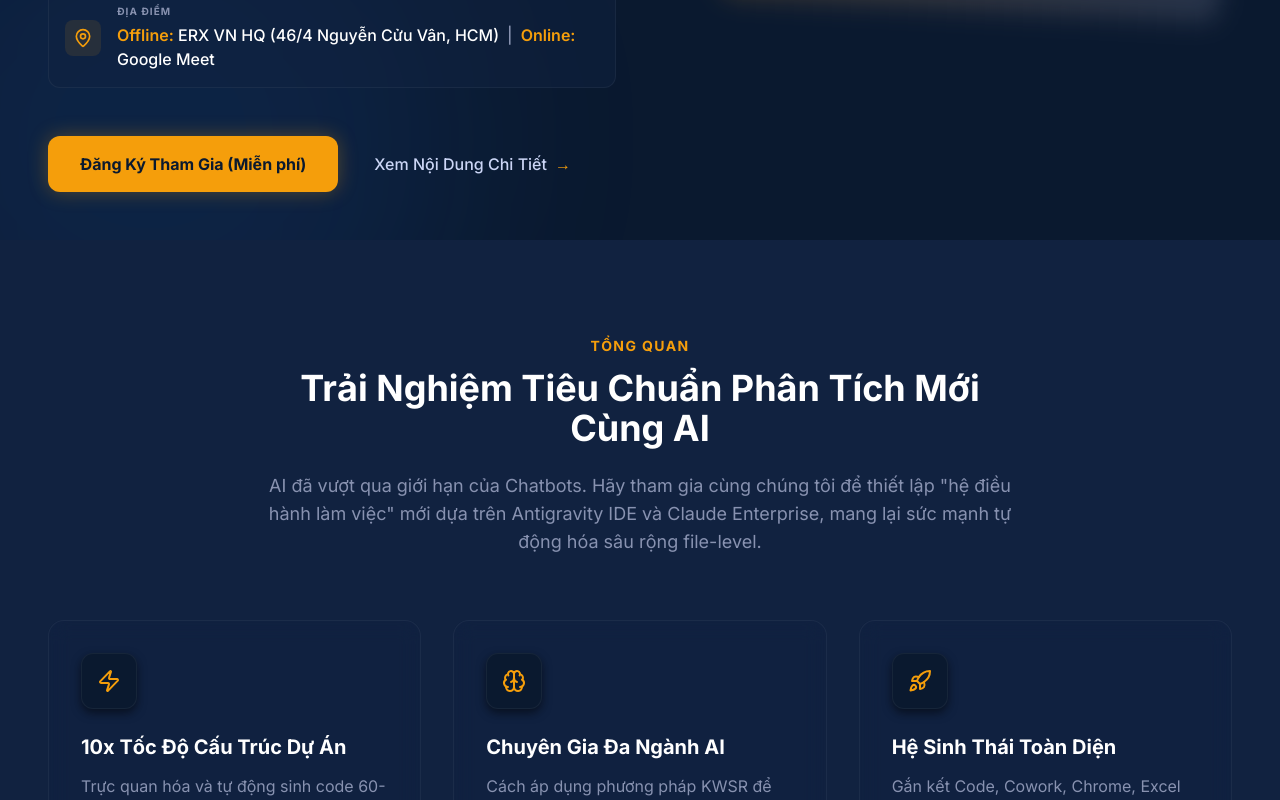
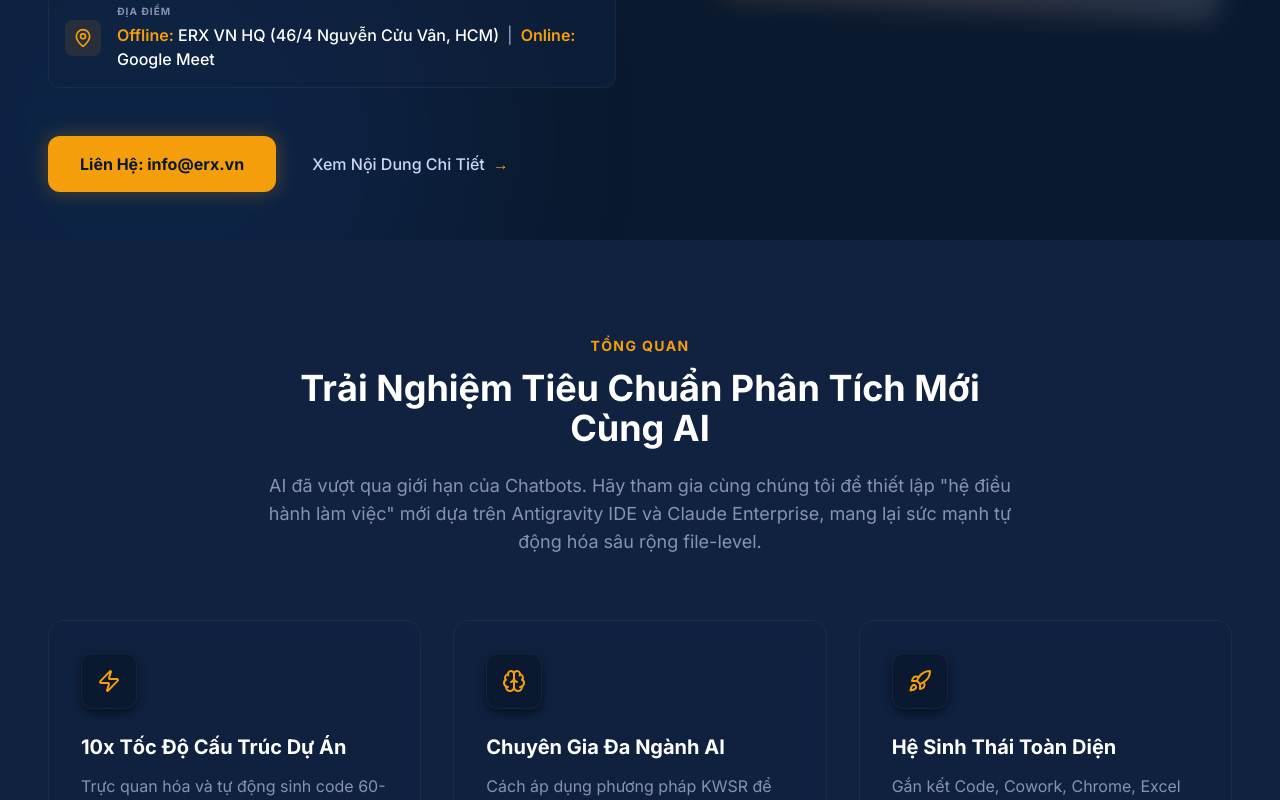
Before and after one commit to TRUNGHOANGDATA/workshop-web, a Next.js app: page / in a window 1280 px wide. Shown: the part 800-1600 px from the top of the page. Built offline with nearby package versions, Linux system fonts and the light colour scheme; no server answers.

Commit message:
Add ALLOW_REGISTRATION config for contact-only mode

```diff
--- a/src/components/Hero.tsx
+++ b/src/components/Hero.tsx
@@ -2,7 +2,7 @@
 
 import { motion } from "framer-motion";
 import { Calendar, MapPin, Clock } from "lucide-react";
-import { PRICE } from "./RegistrationForm";
+import { PRICE, ALLOW_REGISTRATION } from "./RegistrationForm";
 
 export default function Hero() {
     const scrollToRegister = () => {
@@ -81,12 +81,21 @@ export default function Hero() {
                         </div>
 
                         <div className="mt-6 flex flex-col sm:flex-row gap-5 items-center">
+                            {ALLOW_REGISTRATION ? (
                                 <button
                                     onClick={scrollToRegister}
                                     className="w-full sm:w-auto px-8 py-4 bg-brand-accent hover:bg-amber-400 text-brand-navy font-bold rounded-xl transition-all shadow-[0_0_20px_rgba(245,158,11,0.3)] hover:shadow-[0_0_30px_rgba(245,158,11,0.5)] hover:-translate-y-1 transform duration-300"
                                 >
                                     Đăng Ký Tham Gia {PRICE === 0 ? "(Miễn phí)" : `(${PRICE.toLocaleString('vi-VN')} đ)`}
                                 </button>
+                            ) : (
+                                <a
+                                    href="mailto:info@erx.vn"
+                                    className="w-full sm:w-auto text-center px-8 py-4 bg-brand-accent hover:bg-amber-400 text-brand-navy font-bold rounded-xl transition-all shadow-[0_0_20px_rgba(245,158,11,0.3)] hover:shadow-[0_0_30px_rgba(245,158,11,0.5)] hover:-translate-y-1 transform duration-300"
+                                >
+                                    Liên Hệ: info@erx.vn
+                                </a>
+                            )}
                             <a href="#agenda" className="text-brand-text hover:text-white font-medium px-4 py-2 transition-colors inline-flex items-center gap-2 whitespace-nowrap">
                                 Xem Nội Dung Chi Tiết <span className="text-brand-accent">→</span>
                             </a>
--- a/src/components/RegistrationForm.tsx
+++ b/src/components/RegistrationForm.tsx
@@ -7,6 +7,7 @@ import { motion, AnimatePresence } from "framer-motion";
 // ==================== CẤU HÌNH THANH TOÁN ====================
 const GOOGLE_SCRIPT_URL = "https://script.google.com/macros/s/AKfycbzCRdsFFZxfMw4ttsFIPL-DYTGWDcnqBcjJvfutQ7_5zhXeUB9jt5BvwsV8qFhVgbyiFw/exec";
 
+export const ALLOW_REGISTRATION: boolean = false; // false = Chỉ hiển thị nút liên hệ info@erx.vn, true = Hiển thị form đăng ký
 export const PRICE: number = 0;          // 0 = Miễn phí, > 0 = có phí (VNĐ)
 const MAX_ATTENDEES = 20;          // Giới hạn số lượng đăng ký
 
@@ -150,7 +151,7 @@ export default function RegistrationForm() {
                             <p className="text-brand-slate text-lg">
                                 Giữ chỗ ngay hôm nay. Phí tham dự: <span className="text-brand-accent font-bold">{PRICE === 0 ? "Miễn Phí" : `${PRICE.toLocaleString('vi-VN')} VNĐ`}</span>.
                             </p>
-                            {currentCount !== null && (
+                            {currentCount !== null && ALLOW_REGISTRATION && (
                                 <div className="mt-3 flex items-center justify-center gap-2 text-sm text-brand-slate/80 bg-brand-navy/30 w-fit mx-auto px-4 py-1.5 rounded-full border border-white/5">
                                     <Users className="w-4 h-4" />
                                     <span>Đã đăng ký: <strong>{currentCount}</strong> / {MAX_ATTENDEES} người</span>
@@ -158,7 +159,28 @@ export default function RegistrationForm() {
                             )}
                         </div>
 
-                        {isFull ? (
+                        {!ALLOW_REGISTRATION ? (
+                            <motion.div
+                                initial={{ scale: 0.8, opacity: 0 }}
+                                animate={{ scale: 1, opacity: 1 }}
+                                className="flex flex-col items-center justify-center py-12 text-center"
+                            >
+                                <div className="w-20 h-20 rounded-full bg-brand-accent/20 flex items-center justify-center mb-6">
+                                    <Send className="w-10 h-10 text-brand-accent" />
+                                </div>
+                                <h3 className="text-2xl font-bold text-white mb-4">Liên Hệ Đăng Ký</h3>
+                                <p className="text-brand-slate max-w-md mb-8">
+                                    Sự kiện này hiện chưa mở form đăng ký trực tuyến. Vui lòng liên hệ trực tiếp với chúng tôi qua email để được hỗ trợ tham gia và nhận thông tin chi tiết.
+                                </p>
+                                <a
+                                    href="mailto:info@erx.vn"
+                                    className="px-8 py-4 bg-brand-accent hover:bg-amber-400 text-brand-navy font-bold rounded-xl transition-all shadow-[0_0_15px_rgba(245,158,11,0.3)] hover:shadow-[0_0_25px_rgba(245,158,11,0.5)] text-lg inline-flex items-center gap-2"
+                                >
+                                    <Send className="w-5 h-5" />
+                                    Liên Hệ: info@erx.vn
+                                </a>
+                            </motion.div>
+                        ) : isFull ? (
                             <motion.div
                                 initial={{ scale: 0.8, opacity: 0 }}
                                 animate={{ scale: 1, opacity: 1 }}
```
Lines whose indentation alone changed are shown as unchanged.
